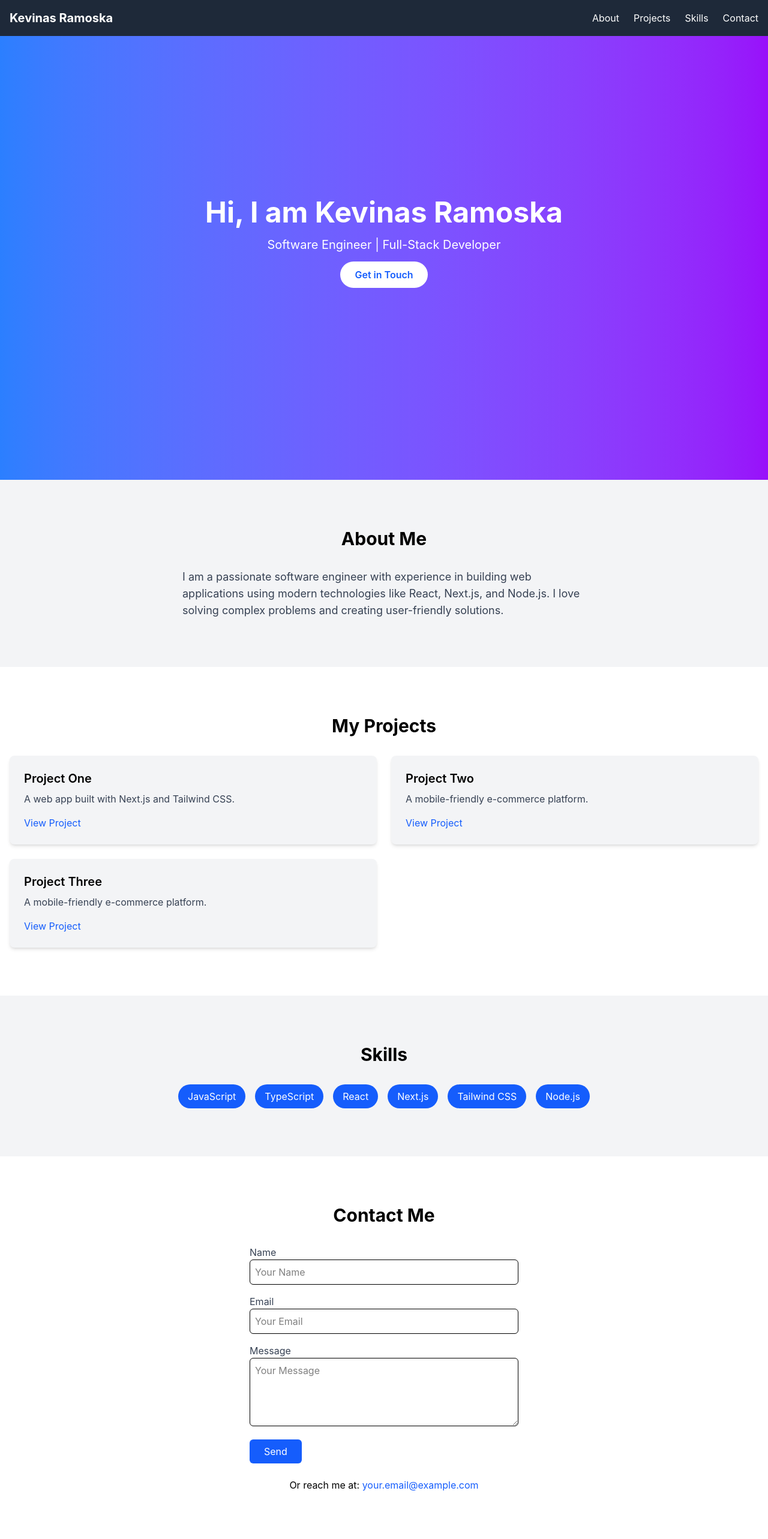
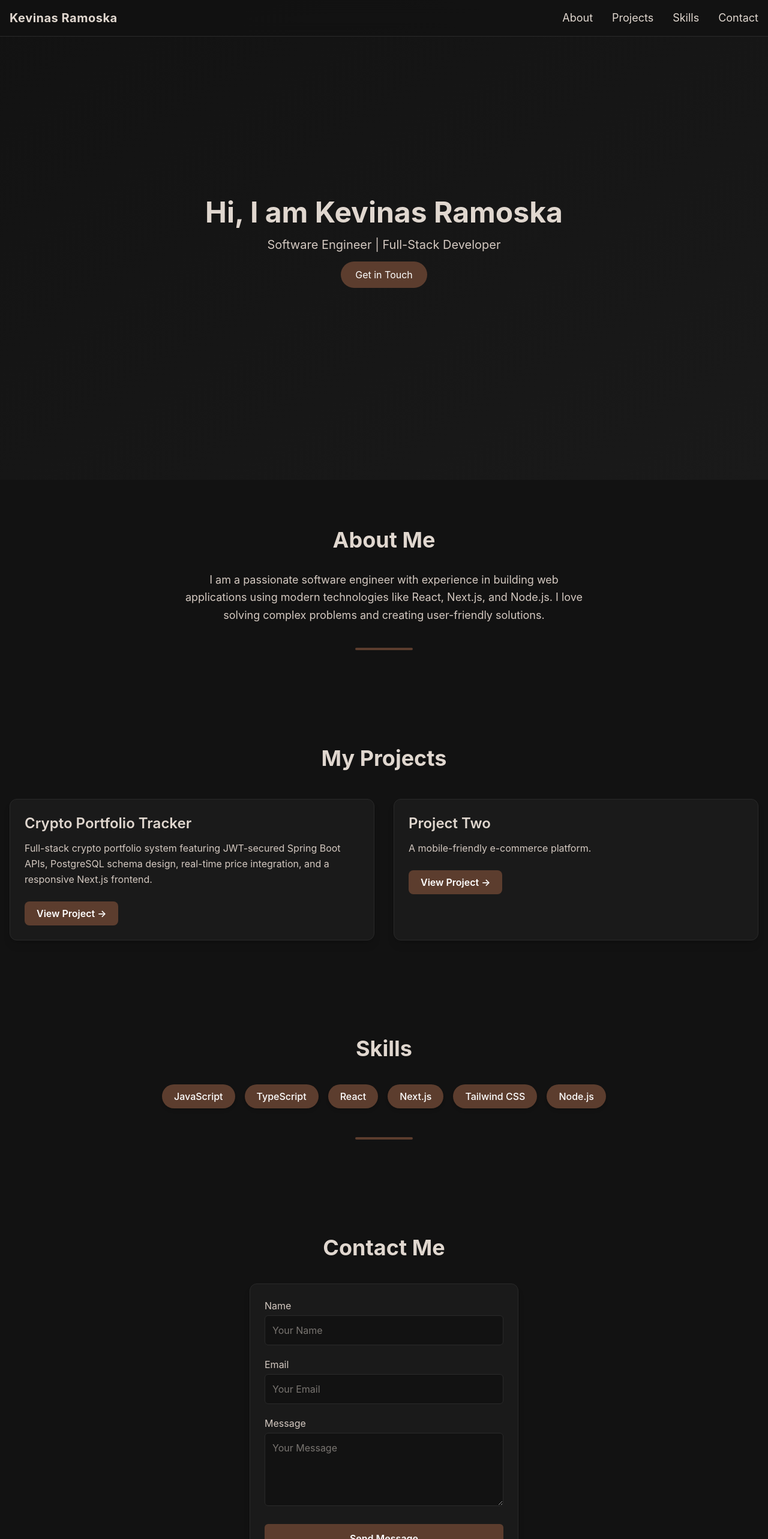
Before and after one commit to kevinasramoska/my-portfolio, a Next.js app: page / in a window 1280 px wide. Shown: the top 2566 px of the page at 60% size. Built offline with nearby package versions, Linux system fonts and the light colour scheme.

Commit message:
Changed colours

```diff
--- a/src/components/About.tsx
+++ b/src/components/About.tsx
@@ -1,13 +1,17 @@
 export default function About() {
   return (
-      <section id="about" className="py-20 bg-gray-100">
-        <div className="container mx-auto px-4">
-          <h2 className="text-3xl font-bold text-center mb-8">About Me</h2>
-          <p className="text-lg text-gray-700 max-w-2xl mx-auto">
+    <section id="about" className="py-20 bg-[#121212] text-[#E0D7CF]">
+      <div className="container mx-auto px-4 text-center">
+        <h2 className="text-4xl font-bold mb-8">About Me</h2>
+
+        <p className="text-lg leading-relaxed max-w-2xl mx-auto text-[#D4C9C1]">
           I am a passionate software engineer with experience in building web applications using modern
           technologies like React, Next.js, and Node.js. I love solving complex problems and creating
           user-friendly solutions.
         </p>
+
+        {/* Optional subtle divider line for a premium feel */}
+        <div className="mt-10 w-24 h-1 bg-[#5C3D2E] mx-auto rounded-full"></div>
       </div>
     </section>
   );
--- a/src/components/Contact.tsx
+++ b/src/components/Contact.tsx
@@ -1,46 +1,70 @@
 export default function Contact() {
   return (
-      <section id="contact" className="py-20 bg-white">
+    <section id="contact" className="py-20 bg-[#121212] text-[#E0D7CF]">
       <div className="container mx-auto px-4">
-          <h2 className="text-3xl font-bold text-center mb-8">Contact Me</h2>
-          <form className="max-w-md mx-auto">
-            <div className="mb-4">
-              <label htmlFor="name" className="block text-gray-700">Name</label>
+        <h2 className="text-4xl font-bold text-center mb-10">Contact Me</h2>
+
+        <form className="max-w-md mx-auto bg-[#1A1A1A] p-6 rounded-xl border border-[#2A2A2A] shadow-lg">
+          <div className="mb-5">
+            <label htmlFor="name" className="block mb-1 text-[#D4C9C1]">
+              Name
+            </label>
             <input
               type="text"
               id="name"
-                className="w-full p-2 border rounded-md"
+              className="w-full p-3 rounded-md bg-[#121212] border border-[#2A2A2A]
+              text-[#E0D7CF] focus:outline-none focus:border-[#5C3D2E]"
               placeholder="Your Name"
             />
           </div>
-            <div className="mb-4">
-              <label htmlFor="email" className="block text-gray-700">Email</label>
+
+          <div className="mb-5">
+            <label htmlFor="email" className="block mb-1 text-[#D4C9C1]">
+              Email
+            </label>
             <input
               type="email"
               id="email"
-                className="w-full p-2 border rounded-md"
+              className="w-full p-3 rounded-md bg-[#121212] border border-[#2A2A2A]
+              text-[#E0D7CF] focus:outline-none focus:border-[#5C3D2E]"
               placeholder="Your Email"
             />
           </div>
-            <div className="mb-4">
-              <label htmlFor="message" className="block text-gray-700">Message</label>
+
+          <div className="mb-6">
+            <label htmlFor="message" className="block mb-1 text-[#D4C9C1]">
+              Message
+            </label>
             <textarea
               id="message"
-                className="w-full p-2 border rounded-md"
               rows={4}
+              className="w-full p-3 rounded-md bg-[#121212] border border-[#2A2A2A]
+              text-[#E0D7CF] focus:outline-none focus:border-[#5C3D2E]"
               placeholder="Your Message"
             ></textarea>
           </div>
+
           <button
             type="submit"
-              className="bg-blue-600 text-white px-6 py-2 rounded-md hover:bg-blue-700"
+            className="w-full bg-[#5C3D2E] text-white py-3 rounded-md font-semibold
+            hover:bg-[#4A2F23] transition"
           >
-              Send
+            Send Message
           </button>
         </form>
-          <p className="text-center mt-6">
-            Or reach me at: <a href="mailto:your.email@example.com" className="text-blue-600 hover:underline">your.email@example.com</a>
+
+        <p className="text-center mt-8 text-[#D4C9C1]">
+          Or reach me directly at:{" "}
+          <a
+            href="mailto:kevinas530@gmail.com"
+            className="text-[#5C3D2E] hover:underline"
+          >
+            kevinas530@gmail.com
+          </a>
         </p>
+
+        {/* Optional accent divider */}
+        <div className="mt-12 w-24 h-1 bg-[#5C3D2E] mx-auto rounded-full"></div>
       </div>
     </section>
   );
--- a/src/components/Header.tsx
+++ b/src/components/Header.tsx
@@ -1,13 +1,45 @@
 export default function Header() {
   return (
-      <nav className="bg-gray-800 text-white p-4 fixed w-full top-0 z-10">
+    <nav className="bg-[#121212]/90 backdrop-blur-md text-[#E0D7CF] p-4 fixed w-full top-0 z-20 border-b border-[#2A2A2A]">
       <div className="container mx-auto flex justify-between items-center">
-          <h1 className="text-xl font-bold">Kevinas Ramoska</h1>
-          <ul className="flex space-x-6">
-            <li><a href="#about" className="hover:text-gray-300">About</a></li>
-            <li><a href="#projects" className="hover:text-gray-300">Projects</a></li>
-            <li><a href="#skills" className="hover:text-gray-300">Skills</a></li>
-            <li><a href="#contact" className="hover:text-gray-300">Contact</a></li>
+        <h1 className="text-xl font-bold tracking-wide">Kevinas Ramoska</h1>
+
+        <ul className="flex space-x-8 text-lg">
+          <li>
+            <a
+              href="#about"
+              className="hover:text-[#5C3D2E] transition"
+            >
+              About
+            </a>
+          </li>
+
+          <li>
+            <a
+              href="#projects"
+              className="hover:text-[#5C3D2E] transition"
+            >
+              Projects
+            </a>
+          </li>
+
+          <li>
+            <a
+              href="#skills"
+              className="hover:text-[#5C3D2E] transition"
+            >
+              Skills
+            </a>
+          </li>
+
+          <li>
+            <a
+              href="#contact"
+              className="hover:text-[#5C3D2E] transition"
+            >
+              Contact
+            </a>
+          </li>
         </ul>
       </div>
     </nav>
--- a/src/components/Hero.tsx
+++ b/src/components/Hero.tsx
@@ -1,12 +1,17 @@
 export default function Hero() {
   return (
-      <section className="min-h-screen bg-gradient-to-r from-blue-500 to-purple-600 flex items-center justify-center text-white">
-        <div className="text-center">
+    <section className="min-h-screen bg-gradient-to-br from-[#121212] to-[#1A1A1A]
+    flex items-center justify-center text-[#E0D7CF]">
+      <div className="text-center px-4">
         <h1 className="text-5xl font-bold mb-4">Hi, I am Kevinas Ramoska</h1>
-          <p className="text-xl mb-6">Software Engineer | Full-Stack Developer</p>
+
+        <p className="text-xl mb-6 text-[#d4c9c1]">
+          Software Engineer | Full-Stack Developer
+        </p>
+
         <a
           href="#contact"
-            className="bg-white text-blue-600 px-6 py-3 rounded-full font-semibold hover:bg-gray-200"
+          className="px-6 py-3 rounded-full bg-[#5C3D2E] text-white hover:bg-[#4A2F23] transition"
         >
           Get in Touch
         </a>
--- a/src/components/Projects.tsx
+++ b/src/components/Projects.tsx
@@ -1,37 +1,45 @@
 export default function Projects() {
   const projects = [
     {
-        title: "Project One",
-        description: "A web app built with Next.js and Tailwind CSS.",
-        link: "https://github.com/yourusername/project-one",
+      title: "Crypto Portfolio Tracker",
+      description:
+        "Full-stack crypto portfolio system featuring JWT-secured Spring Boot APIs, PostgreSQL schema design, real-time price integration, and a responsive Next.js frontend.",
+      link: "https://github.com/kevinasramoska/crypto-portfolio-app.git",
     },
     {
       title: "Project Two",
       description: "A mobile-friendly e-commerce platform.",
       link: "https://github.com/yourusername/project-two",
     },
-      {
-        title: "Project Three",
-        description: "A mobile-friendly e-commerce platform.",
-        link: "https://github.com/yourusername/project-two",
-      },
   ];
 
   return (
-      <section id="projects" className="py-20 bg-white">
+    <section id="projects" className="py-20 bg-[#121212] text-[#E0D7CF]">
       <div className="container mx-auto px-4">
-          <h2 className="text-3xl font-bold text-center mb-8">My Projects</h2>
-          <div className="grid grid-cols-1 md:grid-cols-2 gap-6">
+        <h2 className="text-4xl font-bold text-center mb-12">My Projects</h2>
+
+        <div className="grid grid-cols-1 md:grid-cols-2 gap-8">
           {projects.map((project, index) => (
-              <div key={index} className="p-6 bg-gray-100 rounded-lg shadow-md">
-                <h3 className="text-xl font-semibold mb-2">{project.title}</h3>
-                <p className="text-gray-700 mb-4">{project.description}</p>
+            <div
+              key={index}
+              className="p-6 rounded-xl bg-[#1A1A1A] border border-[#2A2A2A] shadow-lg
+              hover:shadow-xl transition transform hover:-translate-y-1"
+            >
+              <h3 className="text-2xl font-semibold mb-3 text-[#E0D7CF]">
+                {project.title}
+              </h3>
+
+              <p className="text-[#D4C9C1] mb-6 leading-relaxed">
+                {project.description}
+              </p>
+
               <a
                 href={project.link}
                 target="_blank"
-                  className="text-blue-600 hover:underline"
+                className="inline-block px-5 py-2 rounded-lg bg-[#5C3D2E] text-white
+                font-semibold hover:bg-[#4A2F23] transition"
               >
-                  View Project
+                View Project →
               </a>
             </div>
           ))}
--- a/src/components/Skills.tsx
+++ b/src/components/Skills.tsx
@@ -2,19 +2,24 @@ export default function Skills() {
   const skills = ["JavaScript", "TypeScript", "React", "Next.js", "Tailwind CSS", "Node.js"];
 
   return (
-      <section id="skills" className="py-20 bg-gray-100">
-        <div className="container mx-auto px-4">
-          <h2 className="text-3xl font-bold text-center mb-8">Skills</h2>
+    <section id="skills" className="py-20 bg-[#121212] text-[#E0D7CF]">
+      <div className="container mx-auto px-4 text-center">
+        <h2 className="text-4xl font-bold mb-10">Skills</h2>
+
         <div className="flex flex-wrap justify-center gap-4">
           {skills.map((skill, index) => (
             <span
               key={index}
-                className="bg-blue-600 text-white px-4 py-2 rounded-full"
+              className="px-5 py-2 rounded-full text-white font-medium
+              bg-[#5C3D2E] hover:bg-[#4A2F23] transition shadow-md"
             >
               {skill}
             </span>
           ))}
         </div>
+
+        {/* Optional subtle divider line for consistency */}
+        <div className="mt-12 w-24 h-1 bg-[#5C3D2E] mx-auto rounded-full"></div>
       </div>
     </section>
   );
```
Lines whose indentation alone changed are shown as unchanged.
